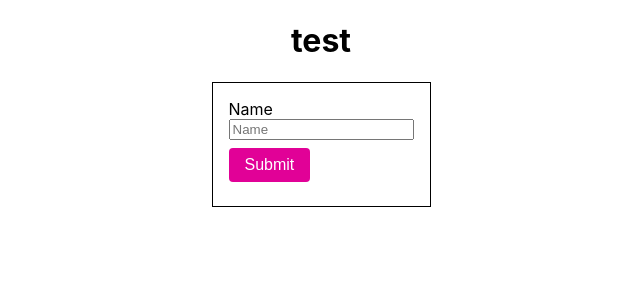
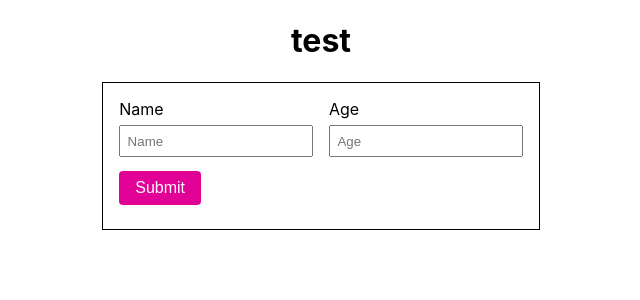
Before and after one commit to ryee-dev/hum-assessment-2, a React (Create React App) app: page / in a window 1280 px wide. Shown: the top 300 px of the page, without its empty margins (319-959 px from the left). Built offline with nearby package versions, Linux system fonts and the light colour scheme.

Commit message:
builds form component

```diff
--- a/src/components/Form.tsx
+++ b/src/components/Form.tsx
@@ -6,8 +6,18 @@ import Button from './Button';
 const Form = () => {
   return (
     <FormContainer>
-      <label>Name</label>
-      <input type="text" placeholder="Name" />
+      <InputContainer>
+        <div className="row">
+          <div className="column" style={{ marginRight: '1rem' }}>
+            <label>Name</label>
+            <input type="text" placeholder="Name" />
+          </div>
+          <div className="column">
+            <label>Age</label>
+            <input type="number" placeholder="Age" />
+          </div>
+        </div>
+      </InputContainer>
       <Button color="primary" size={1} text="Submit" />
     </FormContainer>
   );
@@ -25,3 +35,30 @@ const FormContainer = styled(Flex)`
   justify-content: space-evenly;
   flex-direction: column;
 `;
+
+const InputContainer = styled(Flex)`
+  align-items: center;
+  justify-content: center;
+  flex-direction: column;
+
+  div {
+    display: flex;
+
+    &.row {
+      align-items: flex-start;
+      justify-content: center;
+    }
+
+    &.column {
+      align-items: flex-start;
+      justify-content: space-evenly;
+      flex-direction: column;
+      //margin: 0 0.4rem;
+    }
+  }
+
+  input {
+    margin: 0.4rem 0;
+    padding: 0.4rem;
+  }
+`;
```
